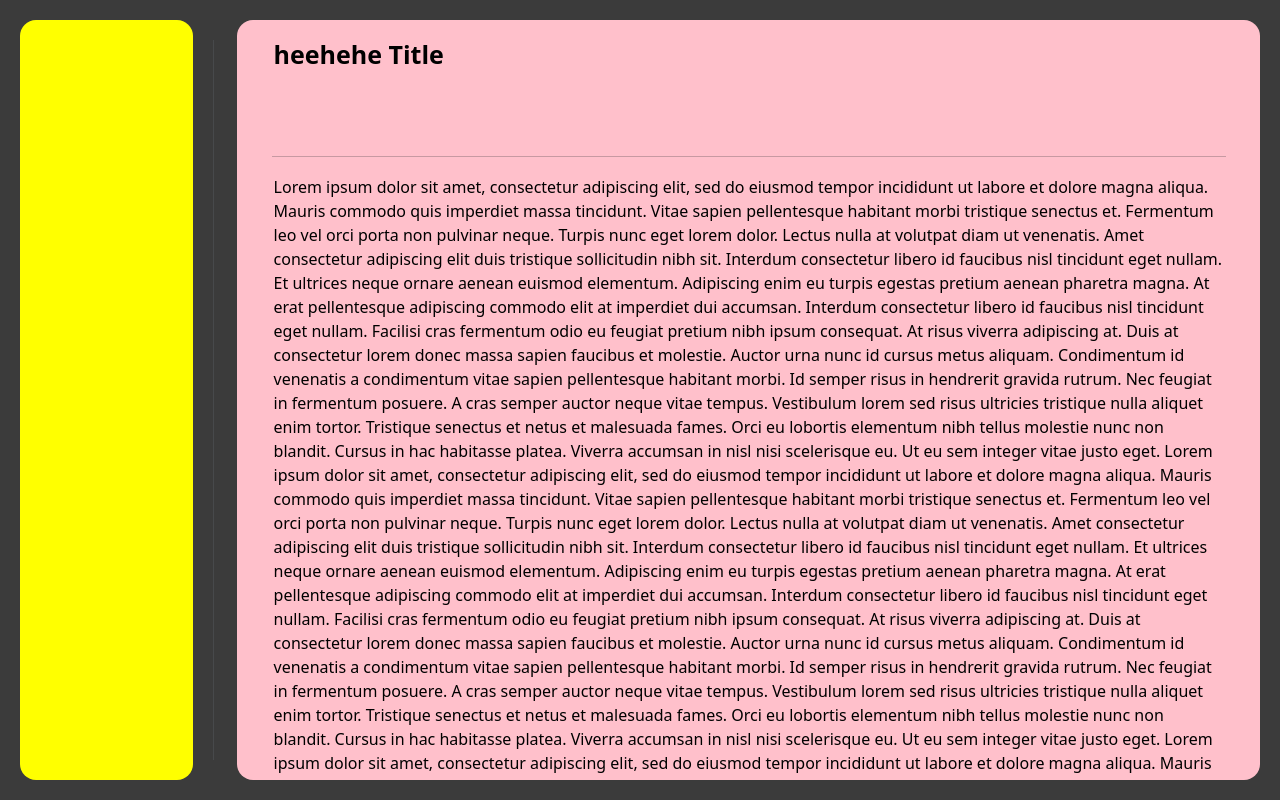
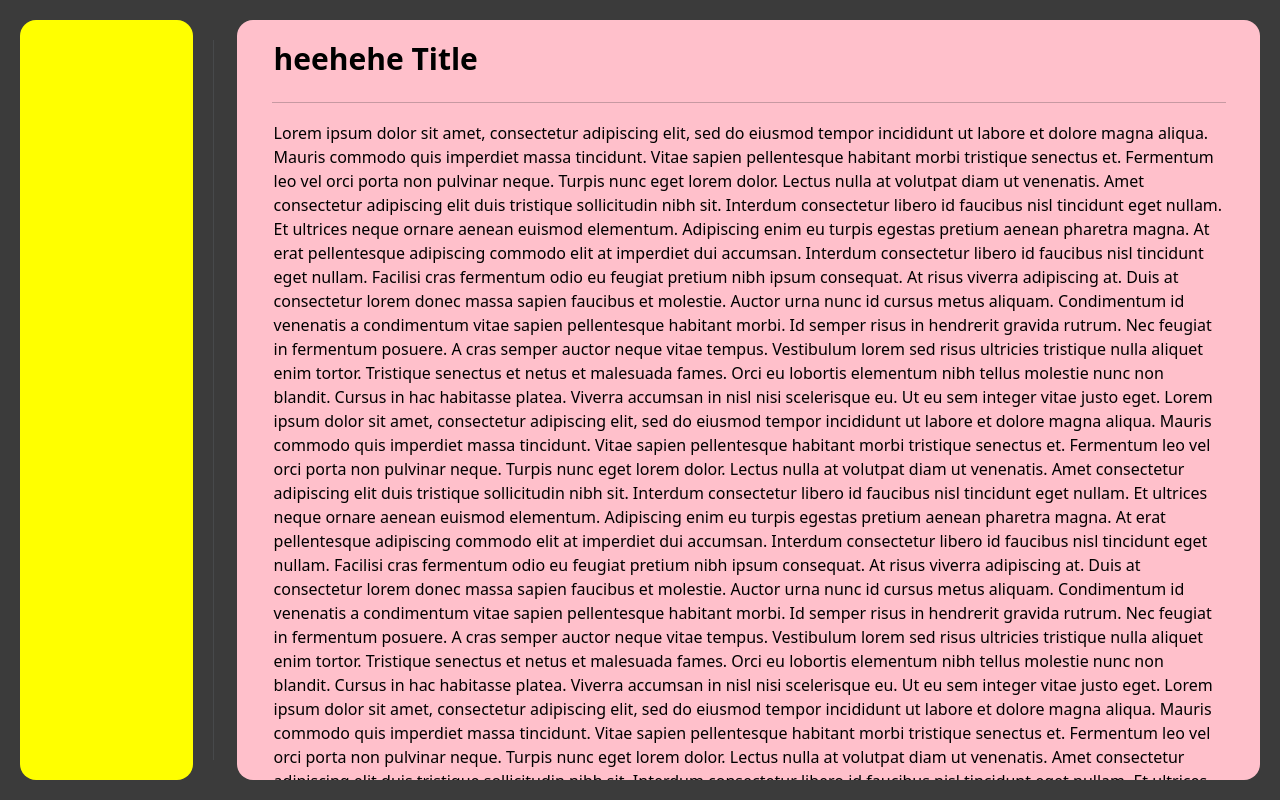
Before and after one commit to rafisfast/noteify, a React (Create React App) app: page / in a window 1280 px wide. Built offline with nearby package versions, Linux system fonts and the light colour scheme.

Commit message:
textarea for title and main changes

```diff
--- a/src/App.css
+++ b/src/App.css
@@ -76,9 +76,10 @@
 
 .main-title {
   width: 100%;
-  font-size:25px;
-  font-weight: bold;
-  height: 15%;
+  font-size:30px;
+  font-weight:bold;
+  height: 60px; /* always 2x font-size */
+  /* height: 15%; */
 }
 
 .main-text {
```
